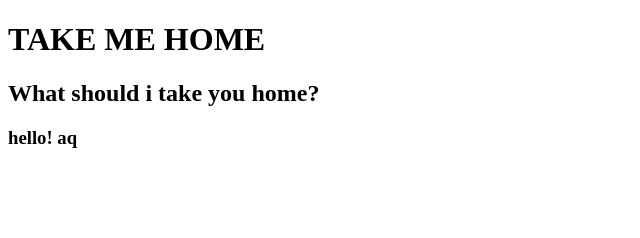
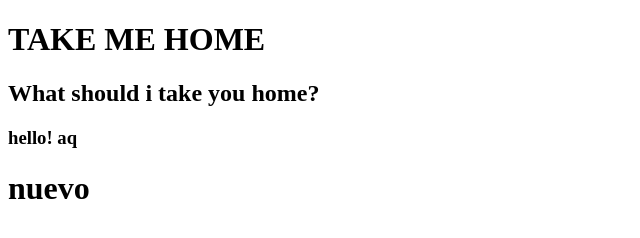
Before and after one commit to MICHAELCARRILLO/take-me-home, a plain HTML site: page index.html in a window 1280 px wide. Shown: the whole page, without its empty margins (0-640 px from the left). Drawn offline with Linux system fonts and the light colour scheme.

Commit message:
Update index.html

```diff
--- a/index.html
+++ b/index.html
@@ -10,5 +10,6 @@
     <h1>TAKE ME HOME</h1>
     <h2> What should i take you home? </h2>
     <h3> hello! aq</h3>
+    <h1>nuevo</h1>
     </body>
 </html>
```
